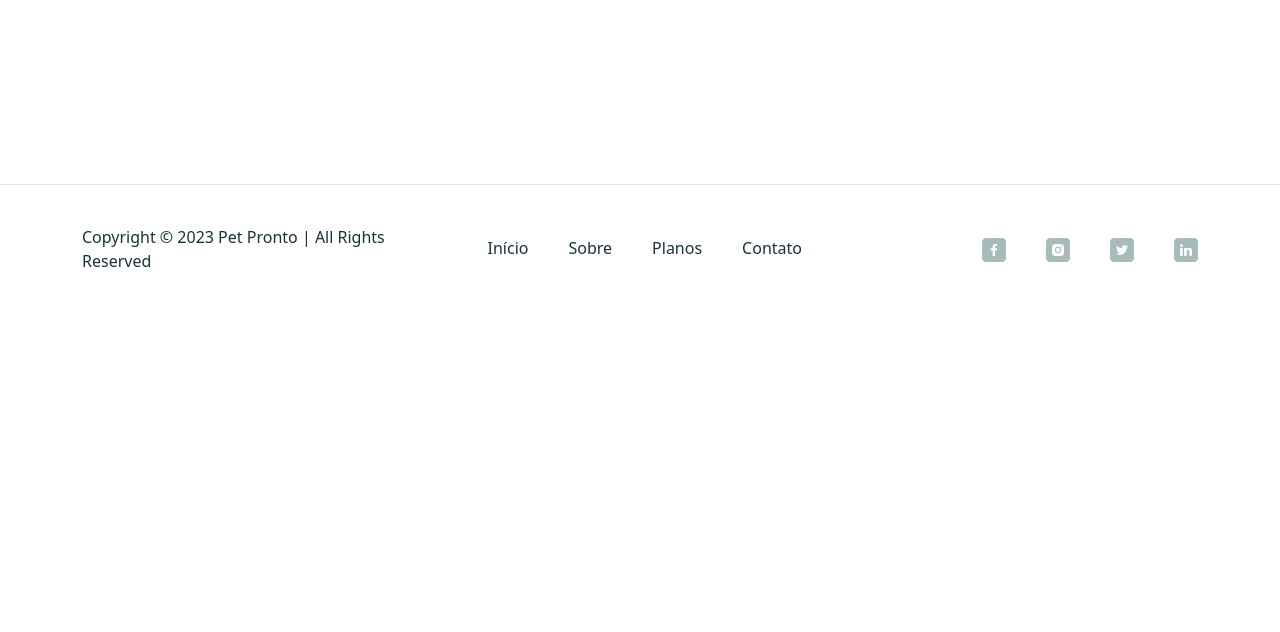
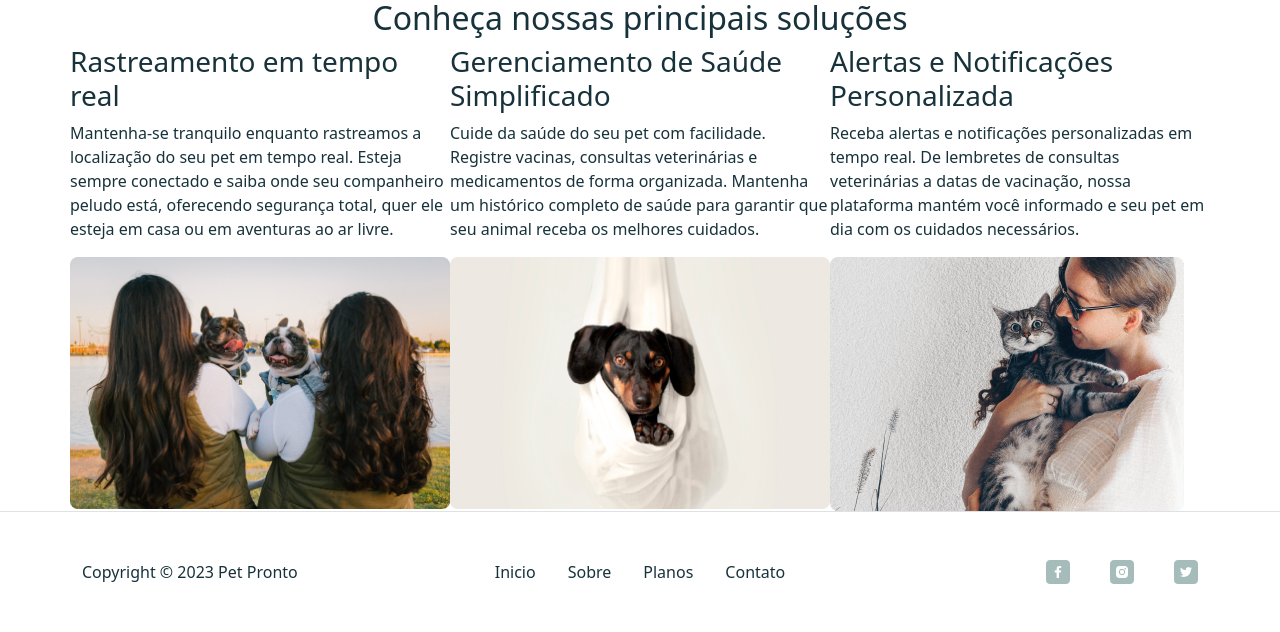
Before and after one commit to vitorwhois/Pet_Pronto, a PHP site: page / in a window 1280 px wide. Shown: the part 486-1118 px from the top of the page. Before the commit the page ends 753 px from the top, so only its background shows below. Run offline with PHP 8.4, Linux system fonts and the light colour scheme.

Commit message:
pagina inicial

```diff
--- a/css/style.css
+++ b/css/style.css
@@ -8,7 +8,6 @@
     --cor-pinksandy:#F1D5CA;
     --cor-darkest:#17323B;
     --cor-borda:#F1F3F7;
-
 }
 
 .nav-link{
@@ -25,12 +24,16 @@ a:hover {
     color: var(--cor-primary);
 }
 
-footer {
+/*arrumar o footer invadindo o main */
+footer .footer{
     height: 130px;
+    margin: 0 !important;
+    background-color: white;
 }
 
 #navbar {
     border-bottom: 1px var(--cor-borda);
+    background-color: white;
 }
 
 #navbar a:hover {
@@ -52,8 +55,6 @@ footer {
 }
 .btn-primary:hover{
     background-color: var(--cor-pinksandy);
-
-
 }
 .btn-secondary {
     background-color: white;
@@ -63,9 +64,44 @@ footer {
 .btn-secondary:hover{
     background-color: var(--cor-pinksandy);
     border: none;
-
 }
 
 .borda {
     border-color: var(--cor-borda);
 }
+
+ul, li {
+    text-decoration: none;
+    list-style: none;
+}
+.hero {
+    background-color: var(--cor-pinksandy);
+}
+
+@media (max-width: 768px) {
+
+    .navbar{
+        height: 108px;
+    }
+    .footer {
+        text-align: center;
+    }
+
+    .footer ul {
+        margin: 0;
+        padding: 0;
+    }
+
+    .footer li {
+        list-style: none;
+        margin-bottom: 1px;
+    }
+    #footerCell {
+        flex-direction: column;
+        justify-content: center;
+    }
+
+    #FooterSocial {
+        justify-content: center;
+    }
+}
--- a/index.html
+++ b/index.html
@@ -2,7 +2,7 @@
 <html lang="pt-br">
 <head>
   <meta charset="UTF-8">
-  <meta name="viewport" content="width=device-width, initial-scale=1.0">
+  <meta name="viewport" content="width=device-width, initial-scale=1.0 minimum-scale=1">
   <title>PetPronto</title>
   <link href="https://cdn.jsdelivr.net/npm/bootstrap@5.0.2/dist/css/bootstrap.min.css" rel="stylesheet" integrity="sha384-EVSTQN3/azprG1Anm3QDgpJLIm9Nao0Yz1ztcQTwFspd3yD65VohhpuuCOmLASjC" crossorigin="anonymous">
   <link rel="stylesheet" href="https://cdn.jsdelivr.net/npm/bootstrap-icons@1.11.1/font/bootstrap-icons.css">
@@ -18,16 +18,15 @@
 
 <ul class="nav col-md-4 justify-content-end d-none d-md-flex">
     <li class="ms-3"><a class="" href=""><img src="img/icons/Facebook.png" alt=""></a></li>
+    <li class="ms-3"><a class=""><img src="img/icons/Instagram.png" alt=""></a></li>
     <li class="ms-3"><a class=""><img src="img/icons/Twitter.png" alt=""></a></li>
-    <li class="ms-3"><a class=""><img src="img/icons/Instagram.png" alt=""></a></li>
-    <li class="ms-3"><a class=""><img src="img/icons/LinkedIn.png" alt=""></a></li>
-    <li class="ms-3"><a class=""><img src="img/icons/YouTube.png" alt=""></a></li>
+
 </ul>
 </div>
 
-<nav class="navbar navbar-expand-lg border-bottom borda" id="navbar">
+<nav class="navbar navbar-expand-lg border-bottom borda sticky-top" id="navbar">
 
-    <div class="container py-3">
+    <div class="container py-3 text-center">
         <a href="index.html"><img class="navbar-brand" src="img/Logo.png" alt="logo" width="70px"></a>
 
 
@@ -39,7 +38,7 @@
         <i class="bi bi-list"></i>
     </button>
     <div class="collapse navbar-collapse" id="navbar-items">
-        <ul class="navbar-nav me-auto mb-2 mb-lg-0">
+        <ul class="navbar-nav mb-2 mb-lg-0 ">
             <li class="nav-link">
                 <a href="index.html" class="nav-link active" aria-current="page">Inicio</a>
             </li>
@@ -53,38 +52,84 @@
                 <a href="contato.html" class="nav-link">Contato</a>
             </li>
         </ul>
-        <div class="d-flex justify-content-evenly gap-3">
-            <button class="btn btn-secondary">Login</button>
-            <button class="btn btn-primary">Registrar</button>
-        </div>
+    <div>
+        <ul class="navbar-nav d-flex justify-content-end gap-3 text-center">
+            <li class="nav-item">
+                <button class="btn btn-secondary">Login</button>
+            </li>
+            <li class="nav-item">
+                <button class="btn btn-primary">Registrar</button>
+            </li>
+        </ul>
     </div>
     </div>
 </nav>
 
 <main>
-    Olá Mundo
+    <section class="hero">
+    <div class="container">
+        <div class="row">
+            <div class="col-md-6 d-flex flex-column align-content-center justify-content-center px-4 pt-5 pb-4 p-lg-0 m-lg-0">
+                <h1>Transforme o Cuidado com Seu Pet em uma Experiência Inteligente</h1>
+                <p>Descubra uma maneira inovadora de garantir a segurança, saúde e felicidade do seu companheiro.
+                    Com a nossa plataforma você estará sempre conectado ao seu animal de estimação, tenha o histórico de saúde do seu pet à mão, onde quer que esteja.</p>
+                    <ul class="d-flex gap-3 p-0">
+                        <li><button class="btn btn-primary">Cadastrar</button></li>
+                        <li><button class="btn btn-secondary flex-nowrap">Saiba mais</button></li>
+                    </ul>
+            </div>
+            <div class="col-md-6 d-flex"><img class="img-fluid" src="img/petPrincipal.png" alt="Cachorro" height="672"></div>
+        </div>
+    </div>
+    </section>
+
+    <section>
+    <div class="container">
+        <div class="row">
+            <div class="col-12 d-flex justify-content-center px-4 pt-5 pb-4 p-lg-0 m-lg-0 mt-4">
+                <h2>Conheça nossas principais soluções</h2>
+            </div>
+            <div class=" col-md-4 pt-4 pb-4 p-lg-0 m-lg-0">
+                <h3>Rastreamento em tempo real</h3>
+                <p>Mantenha-se tranquilo enquanto rastreamos a localização do seu pet em tempo real. Esteja sempre conectado e saiba onde seu companheiro peludo está, oferecendo segurança total, quer ele esteja em casa ou em aventuras ao ar livre.</p>
+                <img class="img-fluid" src="img/Image (Replace).png" alt="">
+            </div>
+            <div class=" col-md-4 pt-4 pb-4 p-lg-0 m-lg-0">
+                <h3>Gerenciamento de Saúde Simplificado</h3>
+                <p>Cuide da saúde do seu pet com facilidade. Registre vacinas, consultas veterinárias e medicamentos de forma organizada. Mantenha um histórico completo de saúde para garantir que seu animal receba os melhores cuidados.</p>
+                <img class="img-fluid" src="img/Image (Replace)(1).png" alt="">
+            </div>
+            <div class=" col-md-4 pt-4 pb-4 p-lg-0 m-lg-0">
+                <h3>Alertas e Notificações Personalizada</h3>
+                <p>Receba alertas e notificações personalizadas em tempo real. De lembretes de consultas veterinárias a datas de vacinação, nossa plataforma mantém você informado e seu pet em dia com os cuidados necessários.</p>
+                <img class="img-fluid" src="img//Image (Replace)3.png" alt="">
+            </div>
+
+        </div>
+    </div>
+
+    </section>
 </main>
 
-<footer class="border-top footer fixed-bottom borda">
-    <div class="container d-flex flex-wrap justify-content-around align-items-center py-3 my-4 ">
-      <p class="col-md-4 mb-0 text-mute">Copyright © 2023 Pet Pronto | All Rights Reserved</p>
+<footer class="border-top borda align-items-center align-content-center">
+    <div class="container d-flex justify-content-between flex-wrap my-4 py-sm-3 my-sm-4 align-items-center align-content-center" id="footerCell">
+      <p class="col-md-4 mb-0 text-mute">Copyright © 2023 Pet Pronto</p>
 
 
-    <ul class="nav col-md-4 justify-content-end">
-
-      <li class="ms-3"><a href="">Início<svg class="bi" width="24" height="24"></a></li>
-      <li class="ms-3"><a href="">Sobre<svg class="bi" width="24" height="24"></a></li>
-      <li class="ms-3"><a href="">Planos<svg class="bi" width="24" height="24"></a></li>
-      <li class="ms-3"><a href="">Contato<svg class="bi" width="24" height="24"></a></li>
+    <ul class="nav col-md-4 justify-content-center">
+      <li class="nav-link"><a href="">Inicio</a></li>
+      <li class="nav-link"><a href="">Sobre</a></li>
+      <li class="nav-link"><a href="">Planos</a></li>
+      <li class="nav-link"><a href="">Contato</a></li>
       </ul>
-    <ul class="nav col-md-4 justify-content-end">
-      <li class="ms-3"><a class="text-muted" href="#"><svg class="bi" width="24" height="24"><img src="./img/icons/Facebook.png" alt=""></svg></a></li>
+    <ul class="nav col justify-content-center justify-content-md-end" id="FooterSocial">
+      <li ><a class="text-muted" href="#"><svg class="bi" width="24" height="24"><img src="./img/icons/Facebook.png" alt=""></svg></a></li>
       <li class="ms-3"><a class="text-muted" href="#"><svg class="bi" width="24" height="24"><img src="./img/icons/Instagram.png" alt=""></svg></a></li>
       <li class="ms-3"><a class="text-muted" href="#"><svg class="bi" width="24" height="24"><img src="./img/icons/Twitter.png" alt=""></svg></a></li>
-      <li class="ms-3"><a class="text-muted" href="#"><svg class="bi" width="24" height="24"><img src="./img/icons/LinkedIn.png" alt=""></svg></a></li>
     </ul>
    </div>
   </footer>
   <script src="https://cdn.jsdelivr.net/npm/bootstrap@5.3.2/dist/js/bootstrap.bundle.min.js" integrity="sha384-C6RzsynM9kWDrMNeT87bh95OGNyZPhcTNXj1NW7RuBCsyN/o0jlpcV8Qyq46cDfL" crossorigin="anonymous"></script>
+  <script src="js/script.js"></script>
 </body>
 </html>
--- /dev/null
+++ b/js/script.js
@@ -0,0 +1,4 @@
+window.addEventListener('scroll', function(){
+    var navtop = document.querySelector('navtop');
+    menu.classList.toggle('d-none', window.scrollY > 0);
+  })
```
Also changed, not shown: img/Image (Replace)(1).png (added), img/Image (Replace).png (added), img/Image (Replace)3.png (added), 1 other file.
